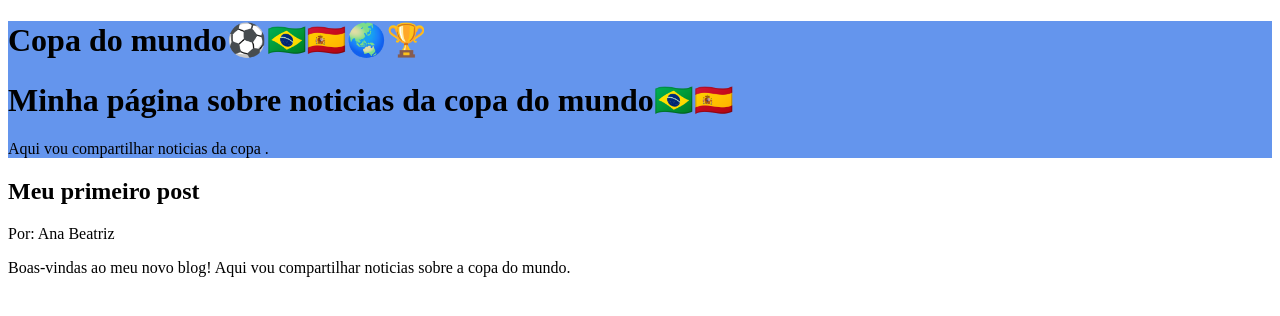
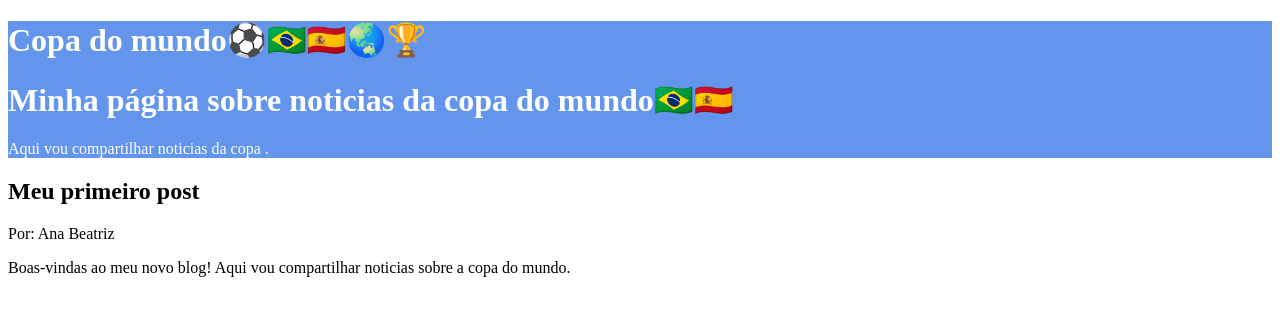
Before and after one commit to mateussilvaana/Alura, a plain HTML site: page index.html in a window 1280 px wide. Drawn offline with Linux system fonts and the light colour scheme.

Commit message:
Update index.html

```diff
--- a/index.html
+++ b/index.html
@@ -10,6 +10,7 @@
     <style>
          header{
              background-color: #6495ED;
+             color:  #FFFFFF
          }
     </style>
 </head>
```
